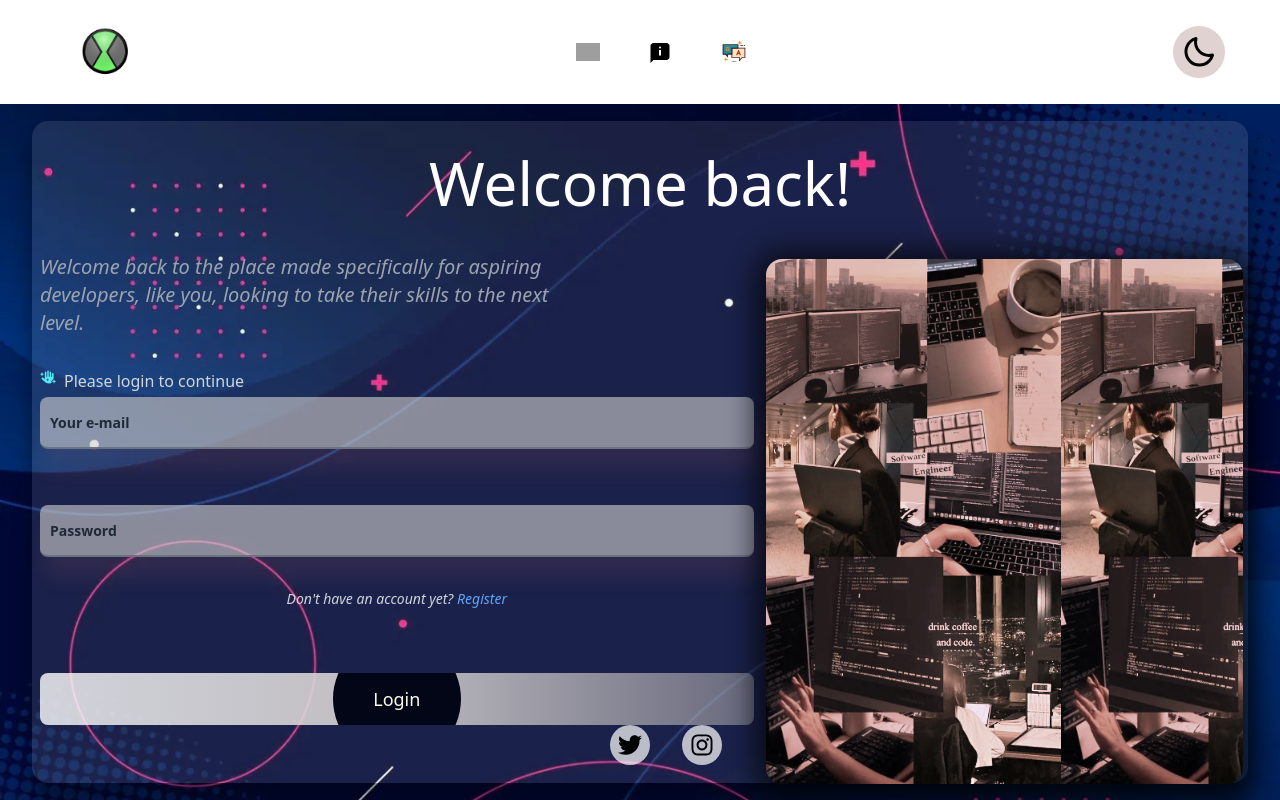
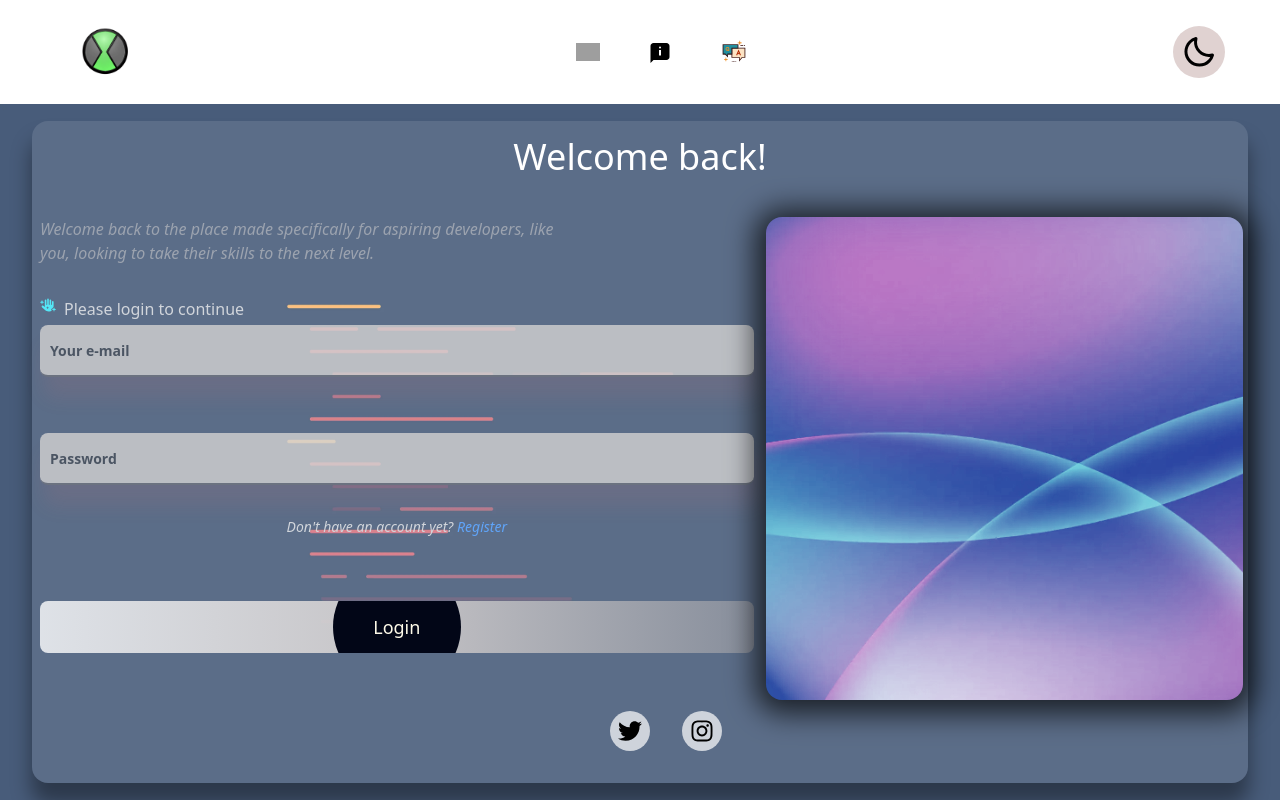
Before and after one commit to sanchxt/Dev-10, a React (Vite) app in the folder frontend/: page / in a window 1280 px wide. Built offline with nearby package versions, Linux system fonts and the light colour scheme; grey boxes are pictures that could not be loaded.

Commit message:
fix height on xl screens

```diff
--- a/frontend/src/components/FormContainer.tsx
+++ b/frontend/src/components/FormContainer.tsx
@@ -58,7 +58,7 @@ const FormContainer = <T extends FieldValues>({
   return (
     <section className="mx-auto w-full h-full md:rounded-2xl md:w-[95%] md:h-[95%] glass-container flex flex-col">
       <h1
-        className={`text-3xl sm:text-5xl xl:text-6xl flex justify-center items-center pt-8 pb-2 ${
+        className={`text-3xl lg:text-4xl flex justify-center items-center pt-4 3xl:pt-8 ${
           isLogin && "pb-8"
         }`}
       >
@@ -68,7 +68,7 @@ const FormContainer = <T extends FieldValues>({
       <div className="w-full flex-grow md:rounded-b-2xl flex">
         <div className="w-full lg:w-[60%] 2xl:w-1/2 lg:rounded-bl-2xl px-1 sm:px-2 flex flex-col">
           <p
-            className={`w-full sm:w-4/5 md:w-3/4 italic text-gray-400 text-sm lg:text-base xl:text-xl pt-1 ${
+            className={`w-full sm:w-4/5 md:w-3/4 italic text-gray-400 text-sm lg:text-base 3xl:text-xl pt-1 ${
               isLogin && "pt-2"
             }`}
           >
@@ -105,7 +105,7 @@ const FormContainer = <T extends FieldValues>({
                 </label>
 
                 {errors[id] && (
-                  <div className="text-red-300">
+                  <div className="text-red-400 text-xs">
                     {(errors[id]?.message as string) || ""}
                   </div>
                 )}
@@ -137,9 +137,9 @@ const FormContainer = <T extends FieldValues>({
           <PublicSocialIcons />
         </div>
 
-        <div className="w-0 lg:w-[40%] 2xl:w-1/2 lg:rounded-2xl flex items-center">
+        <div className="w-0 h-[95%] 3xl:w-full lg:w-[40%] 2xl:w-1/2 lg:rounded-2xl flex items-start pt-2">
           <div
-            className="w-[98%] h-[95%] bg-red-300 mx-auto rounded-2xl bg-contain bg-blend-hard-light saturate-50 bg-repeat login-img glow"
+            className="w-[98%] h-[90%] bg-blue-200 mx-auto rounded-2xl bg-blend-hard-light saturate-50 bg-no-repeat bg-cover login-img glow"
             style={{
               backgroundImage: `url(${sideImage})`,
             }}
--- a/frontend/src/components/Login/LoginForm.tsx
+++ b/frontend/src/components/Login/LoginForm.tsx
@@ -30,7 +30,7 @@ const LoginForm = () => {
       errorMessage="Incorrect email or password"
       welcomeText="Welcome back!"
       additionalText="Welcome back to the place made specifically for aspiring developers, like you, looking to take their skills to the next level."
-      sideImage="/login-img.webp"
+      sideImage="/login-gradient.webp"
       bottomText="Don't have an account yet? Register"
       redirectTo="/signup"
     />
--- a/frontend/src/components/Sign-Up/SignupForm.tsx
+++ b/frontend/src/components/Sign-Up/SignupForm.tsx
@@ -32,7 +32,7 @@ const SignupForm = () => {
       errorMessage="E-mail has already been taken"
       welcomeText="Welcome!"
       additionalText="Welcome to the place made specifically for aspiring developers, like you, looking to take their skills to the next level."
-      sideImage="/login-img.webp"
+      sideImage="/login-gradient.webp"
       bottomText="Already have an account? Login"
       redirectTo="/login"
     />
--- a/frontend/src/index.css
+++ b/frontend/src/index.css
@@ -39,7 +39,7 @@
   }
 
   .public-nav-items {
-    @apply flex flex-col w-full text-lg sm:text-xl items-center md:flex-row md:items-center gap-12 md:gap-[6vw] xl:gap-[4vw] text-black md:items-container md:p-4 md:px-8 xl:px-6 rounded-xl hover:scale-[1.01];
+    @apply flex flex-col w-full text-lg sm:text-xl items-center md:flex-row md:items-center gap-12 md:gap-[6vw] xl:gap-[4vw] text-black md:items-container md:p-4 md:px-8 xl:px-6 rounded-xl hover:scale-[1.05];
   }
 
   .glass-container {
@@ -47,11 +47,11 @@
   }
 
   .floating-input {
-    @apply block rounded-lg px-2.5 pb-2.5 pt-5 w-full text-sm text-white font-semibold bg-white/20 md:bg-[#d4d2d2]/60 border-b-2 input-shadow appearance-none border-gray-500 focus:border-blue-200/80 focus:outline-none focus:ring-0;
+    @apply block rounded-lg px-2.5 pb-2.5 pt-5 w-full text-sm text-white font-semibold bg-white/20 md:bg-[#d4d2d2]/80 border-b-2 input-shadow appearance-none border-gray-500 focus:border-blue-200/80 focus:outline-none focus:ring-0;
   }
 
   .floating-label {
-    @apply absolute text-sm text-gray-400 md:text-gray-800 font-semibold duration-300 transform -translate-y-4 scale-75 top-4 z-10 origin-[0] start-2.5 peer-focus:text-blue-100 peer-placeholder-shown:scale-100 peer-placeholder-shown:translate-y-0 peer-focus:scale-75 peer-focus:-translate-y-4;
+    @apply absolute text-sm text-gray-400 md:text-gray-600 font-semibold duration-1000 transform -translate-y-4 scale-75 top-4 z-10 origin-[0] start-2.5 peer-focus:text-blue-100 peer-placeholder-shown:scale-100 peer-placeholder-shown:translate-y-0 peer-focus:scale-75 peer-focus:-translate-y-4;
   }
 }
 
--- a/frontend/src/pages/Login.tsx
+++ b/frontend/src/pages/Login.tsx
@@ -11,7 +11,7 @@ const Login = () => {
       <div
         className="w-full flex-grow flex items-center"
         style={{
-          background: "url('/test-bg.webp')",
+          background: "url('/public-bg.webp')",
           backgroundRepeat: "no-repeat",
           backgroundSize: "cover",
         }}
--- a/frontend/src/pages/SignUp.tsx
+++ b/frontend/src/pages/SignUp.tsx
@@ -11,7 +11,7 @@ const SignUp = () => {
       <div
         className="w-full flex-grow flex items-center"
         style={{
-          background: "url('/test-bg.webp')",
+          background: "url('/public-bg.webp')",
           backgroundRepeat: "no-repeat",
           backgroundSize: "cover",
         }}
```
